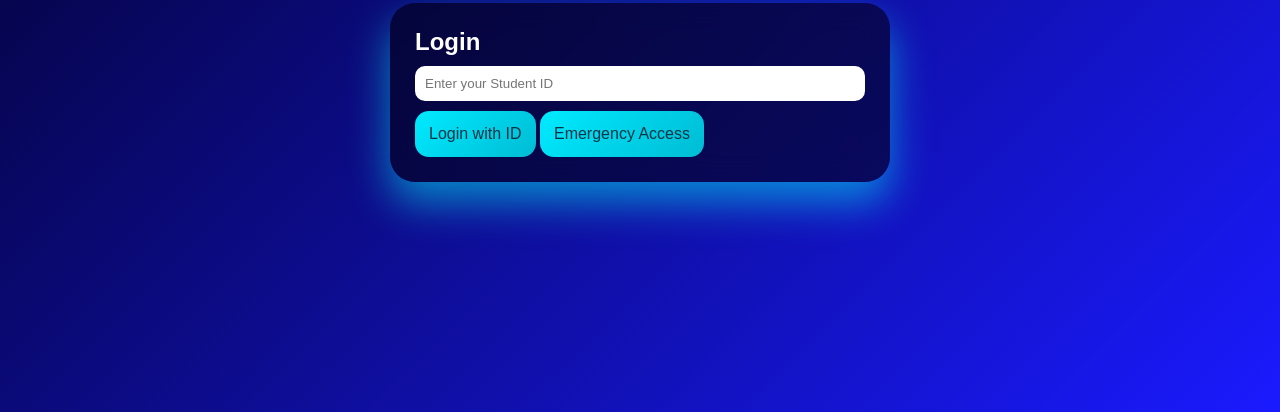
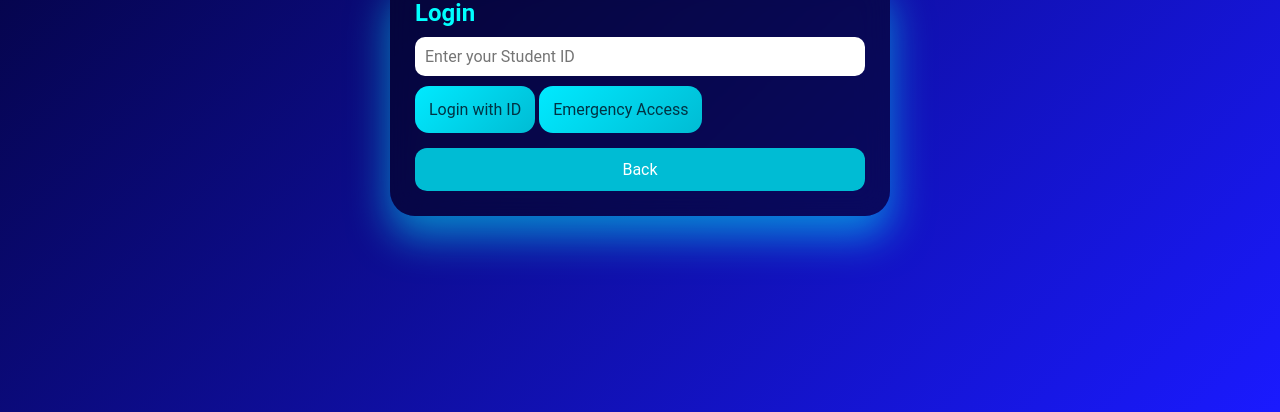
Before and after one commit to Stensui/smart-reminder-keychain, a plain HTML site: page index.html in a window 1280 px wide. Shown: the part 388-800 px from the top of the page. Drawn offline with Linux system fonts and the light colour scheme.

Commit message:
Update index.html

```diff
--- a/index.html
+++ b/index.html
@@ -5,37 +5,42 @@
 <meta name="viewport" content="width=device-width, initial-scale=1.0">
 <title>FlipNote - Student Reminders</title>
 <style>
-*{box-sizing:border-box;font-family:'Poppins',Arial,sans-serif;margin:0;padding:0;}
+/* ===== RESET ===== */
+*{box-sizing:border-box;margin:0;padding:0;font-family:'Roboto',sans-serif;}
 body{background:linear-gradient(135deg,#010026,#1a1aff);display:flex;justify-content:center;align-items:center;min-height:100vh;color:#fff;}
 .container{width:90%;max-width:500px;position:relative;}
+
+/* ===== BRANDING ===== */
 .branding{text-align:center;margin-bottom:20px;}
 .logo-wrapper{position:relative;display:inline-block;cursor:pointer;}
 .logo-3d{width:90px;height:90px;filter:drop-shadow(0 0 12px #00ffff);animation:float 3s ease-in-out infinite,spin 6s linear infinite;}
 .logo-wrapper:hover .logo-3d{filter:drop-shadow(0 0 25px #00ffff);}
 .logo-wrapper.clicked .logo-3d{animation:flip 0.6s ease,bounce 0.6s ease;}
-.brand-name{margin-top:10px;font-size:2rem;color:#00ffff;text-shadow:0 0 15px #00ffff;animation:glow 2s infinite alternate;}
+.brand-name{margin-top:10px;font-size:2.2rem;color:#00ffff;text-shadow:0 0 15px #00ffff;animation:glow 2s infinite alternate;}
 .particles{position:absolute;inset:0;pointer-events:none;}
 .particles span{position:absolute;width:6px;height:6px;background:#00ffff;border-radius:50%;animation:particle 0.6s linear forwards;}
 
-/* Cards */
-.main-card,.detail-card,.login-card{background:rgba(0,0,0,0.5);backdrop-filter:blur(15px);border-radius:25px;padding:25px;box-shadow:0 20px 40px rgba(0,255,255,0.5);position:relative;}
+/* ===== CARDS ===== */
+.login-card,.main-card,.detail-card{background:rgba(0,0,0,0.5);backdrop-filter:blur(15px);border-radius:25px;padding:25px;box-shadow:0 20px 40px rgba(0,255,255,0.5);position:relative;}
+.login-card{display:block;}
 .main-card{display:none;flex-direction:column;gap:12px;}
-.login-card{display:block;}
 .detail-card{display:none;position:absolute;top:0;left:0;width:100%;color:#00ffff;opacity:0;transform:scale(0.9) translateY(40px);}
 
-/* Buttons */
-.card-btn,.login-btn{padding:14px;border-radius:14px;border:none;font-size:16px;background:linear-gradient(135deg,#00eaff,#00bcd4);color:#003344;cursor:pointer;transition:0.3s;}
-.card-btn:hover,.login-btn:hover{transform:scale(1.05);box-shadow:0 8px 20px rgba(0,0,0,0.25);}
-.back-btn{margin-top:20px;width:100%;padding:12px;border-radius:12px;border:none;background:#00bcd4;color:white;cursor:pointer;}
-h2{margin-top:0;}
+/* ===== BUTTONS ===== */
+.card-btn,.login-btn,.back-btn,.logout-btn{padding:14px;border-radius:14px;border:none;font-size:16px;background:linear-gradient(135deg,#00eaff,#00bcd4);color:#003344;cursor:pointer;transition:0.3s;}
+.card-btn:hover,.login-btn:hover,.logout-btn:hover,.back-btn:hover{transform:scale(1.05);box-shadow:0 8px 20px rgba(0,0,0,0.25);}
+.back-btn,.logout-btn{margin-top:15px;width:100%;padding:12px;border-radius:12px;border:none;background:#00bcd4;color:white;cursor:pointer;}
+
+/* ===== TEXT ===== */
+h2{margin-top:0;color:#00ffff;}
 .line{opacity:0;transform:translateY(20px) scale(0.95);}
 table{width:100%;border-collapse:collapse;margin-top:10px;}
 th,td{border:1px solid #00ffff;padding:6px;text-align:center;color:#00ffff;}
 a{color:#00ffff;text-decoration:none;}
 a:hover{text-decoration:underline;}
-input{padding:10px;width:100%;border-radius:10px;border:none;margin:10px 0;}
+input{padding:10px;width:100%;border-radius:10px;border:none;margin:10px 0;font-size:1rem;}
 
-/* Animations */
+/* ===== ANIMATIONS ===== */
 .slide-in{animation:slideIn 0.4s ease forwards;}
 .slide-out{animation:slideOut 0.4s ease forwards;}
 @keyframes float{0%{transform:translateY(0);}100%{transform:translateY(-12px);}}
@@ -52,7 +57,7 @@ input{padding:10px;width:100%;border-radius:10px;border:none;margin:10px 0;}
 
 <div class="container">
 
-  <!-- Branding -->
+  <!-- BRANDING -->
   <div class="branding">
     <div class="logo-wrapper" onclick="logoClick()">
       <svg class="logo-3d" viewBox="0 0 64 64">
@@ -69,12 +74,13 @@ input{padding:10px;width:100%;border-radius:10px;border:none;margin:10px 0;}
     </div>
   </div>
 
-  <!-- LOGIN -->
+  <!-- LOGIN CARD -->
   <div class="login-card" id="login-card">
     <h2>Login</h2>
     <input type="text" id="userID" placeholder="Enter your Student ID">
     <button class="login-btn" id="login-full">Login with ID</button>
     <button class="login-btn" id="login-emergency">Emergency Access</button>
+    <button class="back-btn" id="login-back">Back</button>
   </div>
 
   <!-- MAIN MENU -->
@@ -85,6 +91,7 @@ input{padding:10px;width:100%;border-radius:10px;border:none;margin:10px 0;}
     <button class="card-btn" data-target="classroom">Google Classroom Links</button>
     <button class="card-btn" data-target="emergency-contact">Emergency Contact</button>
     <button class="card-btn" data-target="motivation">Motivational Quote</button>
+    <button class="logout-btn" id="logout-btn">Logout</button>
   </div>
 
   <!-- DETAIL PANELS -->
@@ -156,6 +163,7 @@ input{padding:10px;width:100%;border-radius:10px;border:none;margin:10px 0;}
 </div>
 
 <script>
+// LOGO PARTICLES
 function logoClick(){
   const wrapper=document.querySelector('.logo-wrapper');
   const particles=document.querySelector('.particles');
@@ -170,27 +178,20 @@ function logoClick(){
   }
 }
 
-// LOGIN SYSTEM
+// LOGIN
 const loginCard=document.getElementById('login-card');
 const mainCard=document.getElementById('main-card');
-loginCard.style.display='block';
-mainCard.style.display='none';
+const loginFull=document.getElementById('login-full');
+const loginEmergency=document.getElementById('login-emergency');
+const loginBack=document.getElementById('login-back');
+const logoutBtn=document.getElementById('logout-btn');
 
-document.getElementById('login-full').onclick=()=>{
-  loginCard.style.display='none';
-  mainCard.style.display='flex';
-  document.querySelectorAll('.card-btn').forEach(b=>b.style.display='flex');
-};
+loginFull.onclick=()=>{loginCard.style.display='none';mainCard.style.display='flex';document.querySelectorAll('.card-btn').forEach(b=>b.style.display='flex');};
+loginEmergency.onclick=()=>{loginCard.style.display='none';mainCard.style.display='flex';document.querySelectorAll('.card-btn').forEach(b=>{if(b.dataset.target!=='owner-info'&&b.dataset.target!=='emergency-contact'){b.style.display='none';}});};
+loginBack.onclick=()=>{alert('Back pressed - can reset page or welcome screen');};
+logoutBtn.onclick=()=>{mainCard.style.display='none';loginCard.style.display='block';document.querySelectorAll('.card-btn').forEach(b=>b.style.display='flex');};
 
-document.getElementById('login-emergency').onclick=()=>{
-  loginCard.style.display='none';
-  mainCard.style.display='flex';
-  document.querySelectorAll('.card-btn').forEach(b=>{
-    if(b.dataset.target!=='owner-info' && b.dataset.target!=='emergency-contact'){b.style.display='none';}
-  });
-};
-
-// BUTTON PANEL LOGIC
+// BUTTON PANELS
 const buttons=document.querySelectorAll('.card-btn');
 const backBtns=document.querySelectorAll('.back-btn');
 
```
